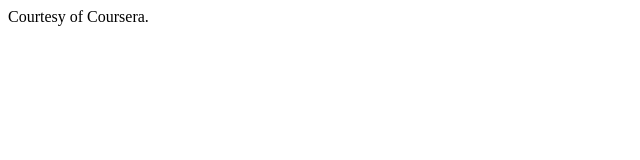
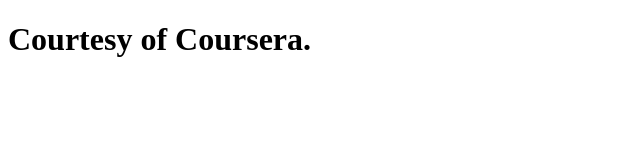
Before and after one commit to RexAmor/coursera-test, a plain HTML site: page site/index.html in a window 1280 px wide. Shown: the whole page, without its empty margins (0-640 px from the left). Drawn offline with Linux system fonts and the light colour scheme.

Commit message:
small addition

```diff
--- a/site/index.html
+++ b/site/index.html
@@ -4,6 +4,6 @@
 	<title>Hello World!</title>
 </head>
 <body>
-Courtesy of Coursera.
+<h1>Courtesy of Coursera.</h1>
 </body>
 </html>
```
